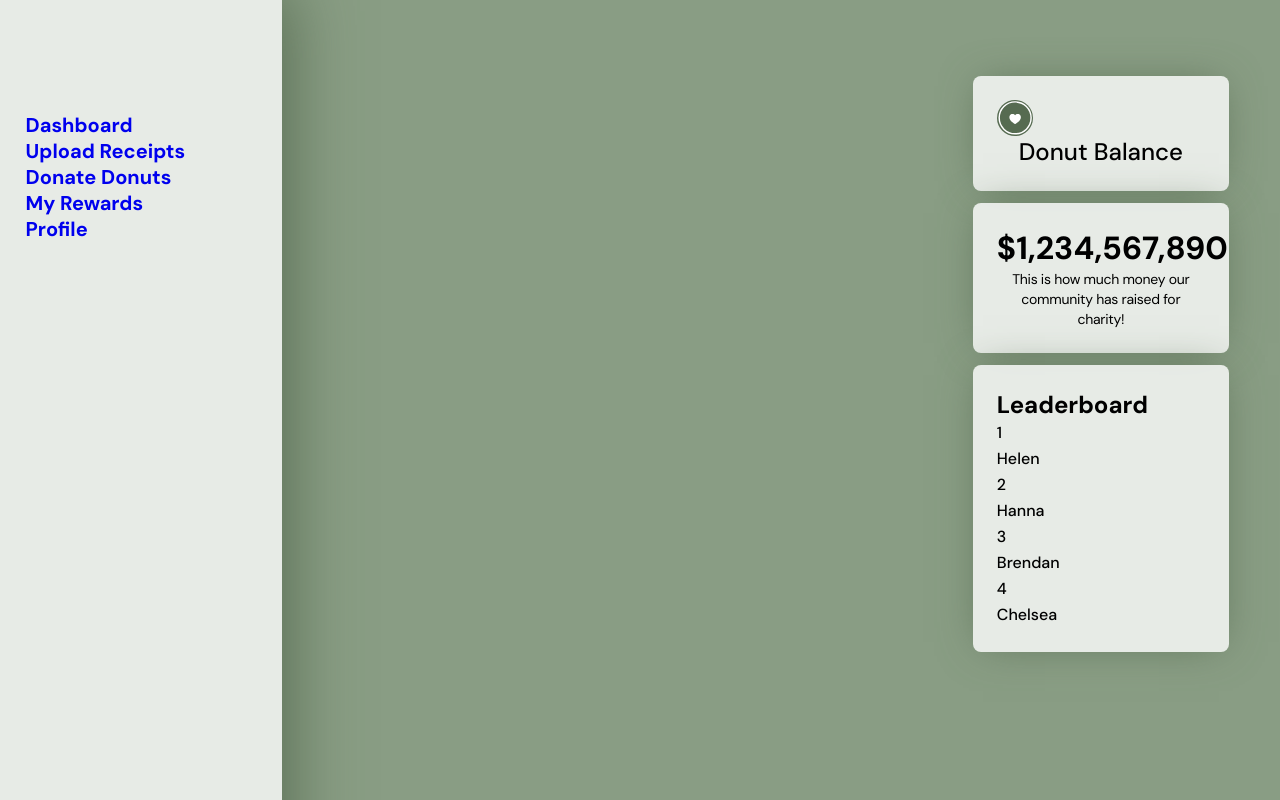
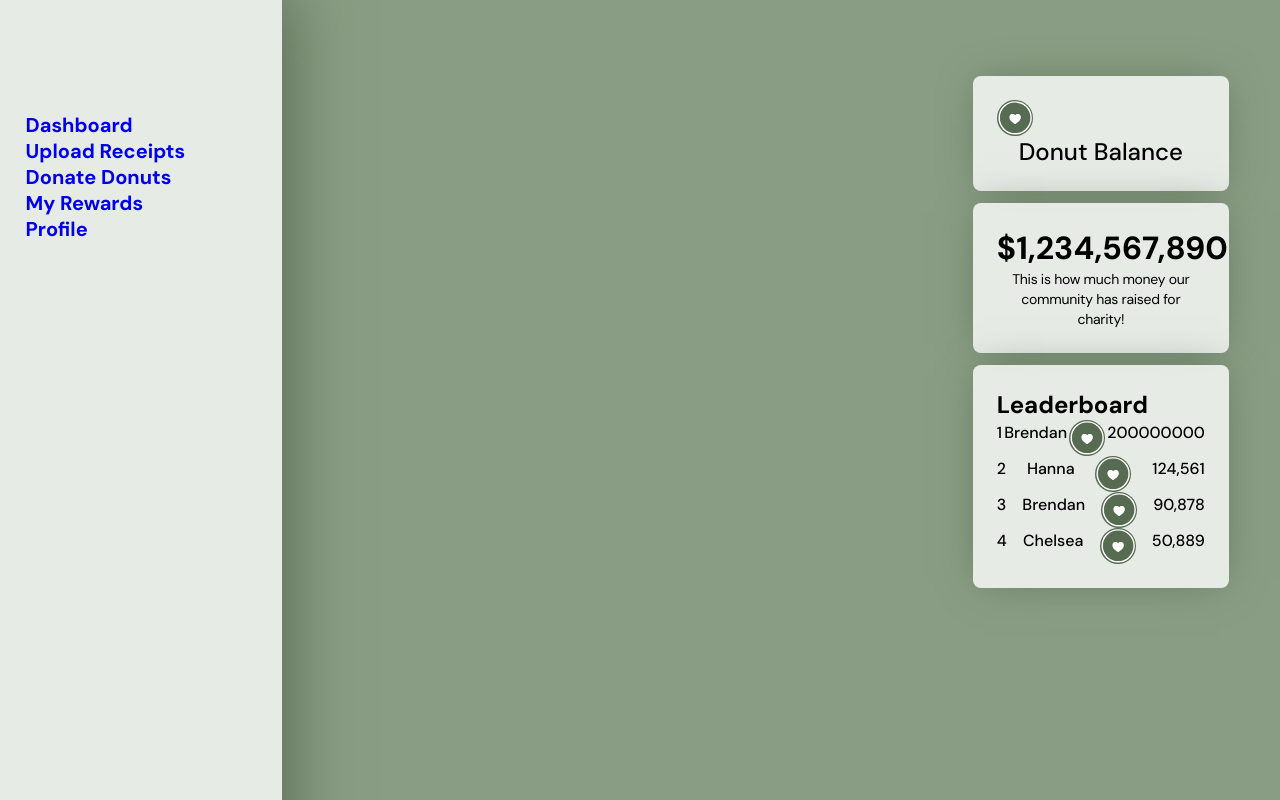
Before and after one commit to breadnmkii/ecodona, a PHP site: template pages/dashboard.html in a window 1280 px wide. Run offline with PHP 8.4, Linux system fonts and the light colour scheme; the template is opened without the code that fills it, so the values that code supplies are empty.

Commit message:
updating dashboard

```diff
--- a/css/dashboard.css
+++ b/css/dashboard.css
@@ -70,6 +70,7 @@ body{
 
 #donut-balance-container{
   text-align: center;
+  align-items: center;
 }
 
 #total-donations{
@@ -81,6 +82,7 @@ body{
   justify-content: space-between;
 }
 
-.leaderboard-num{
+.leaderboard_num{
   display: flex;
+  justify-content: space-between;
 }
--- a/pages/dashboard.html
+++ b/pages/dashboard.html
@@ -4,9 +4,12 @@
     <meta charset="UTF-8" />
     <meta http-equiv="X-UA-Compatible" content="IE=edge" />
     <meta name="viewport" content="width=device-width, initial-scale=1.0" />
-    <link rel="preconnect" href="https://fonts.googleapis.com">
-    <link rel="preconnect" href="https://fonts.gstatic.com" crossorigin>
-    <link href="https://fonts.googleapis.com/css2?family=DM+Sans:ital,wght@0,400;0,500;0,700;1,400;1,500;1,700&family=Poppins:ital,wght@0,400;0,500;0,600;0,700;1,400;1,500;1,600;1,700&display=swap" rel="stylesheet">
+    <link rel="preconnect" href="https://fonts.googleapis.com" />
+    <link rel="preconnect" href="https://fonts.gstatic.com" crossorigin />
+    <link
+      href="https://fonts.googleapis.com/css2?family=DM+Sans:ital,wght@0,400;0,500;0,700;1,400;1,500;1,700&family=Poppins:ital,wght@0,400;0,500;0,600;0,700;1,400;1,500;1,600;1,700&display=swap"
+      rel="stylesheet"
+    />
     <title>Dashboard</title>
     <link rel="stylesheet" href="../css/style.css" />
     <link rel="stylesheet" href="../css/user.css" />
@@ -17,19 +20,19 @@
       <div class="side-nav">
         <ul>
           <li>
-            <a href = "dashboard.html"><h5>Dashboard</h5></a>
+            <a href="dashboard.html"><h5>Dashboard</h5></a>
           </li>
           <li>
-            <a href = "upload.html" ><h5>Upload Receipts</h5></a>
+            <a href="upload.html"><h5>Upload Receipts</h5></a>
           </li>
           <li>
-            <a href = "#"><h5>Donate Donuts</h5></a>
+            <a href="#"><h5>Donate Donuts</h5></a>
           </li>
           <li>
-            <a href = "#"><h5>My Rewards</h5></a>
+            <a href="#"><h5>My Rewards</h5></a>
           </li>
           <li>
-            <a href = "PHP/profile.php"><h5>Profile</h5></a>
+            <a href="PHP/profile.php"><h5>Profile</h5></a>
           </li>
         </ul>
       </div>
@@ -41,16 +44,18 @@
 
         <section id="dashboard-right">
           <div id="donut-balance-container" class="card">
-            <div id = "donut-balance-and-icon">
-              <img src="../images/icons/ecodona_icon.svg">
-              <h4 id = "donut-balance"></h4>
+            <div id="donut-balance-and-icon">
+              <img src="../images/icons/ecodona_icon.svg" />
+              <h4 id="donut-balance"></h4>
             </div>
             <h6>Donut Balance</h6>
           </div>
 
           <div id="total-donations" class="card">
             <h3>$1,234,567,890</h3>
-            <p class="body2">This is how much money our community has raised for charity!</p>
+            <p class="body2">
+              This is how much money our community has raised for charity!
+            </p>
           </div>
 
           <div id="leaderboard" class="card">
@@ -59,27 +64,33 @@
               <li>
                 <div class="leaderboard_num">
                   <p class="body1">1</p>
-                  <p class="body1">Helen</p>
-
+                  <p class="body1">Brendan</p>
+                  <img src="../images/icons/ecodona_icon.svg" />
+                  <p class="body1">200000000</p>
                 </div>
-
               </li>
               <li>
                 <div class="leaderboard_num">
                   <p class="body1">2</p>
                   <p class="body1">Hanna</p>
+                  <img src="../images/icons/ecodona_icon.svg" />
+                  <p class="body1">124,561</p>
                 </div>
               </li>
               <li>
                 <div class="leaderboard_num">
                   <p class="body1">3</p>
                   <p class="body1">Brendan</p>
+                  <img src="../images/icons/ecodona_icon.svg" />
+                  <p class="body1">90,878</p>
                 </div>
               </li>
               <li>
                 <div class="leaderboard_num">
                   <p class="body1">4</p>
                   <p class="body1">Chelsea</p>
+                  <img src="../images/icons/ecodona_icon.svg" />
+                  <p class="body1">50,889</p>
                 </div>
               </li>
             </ul>
```
